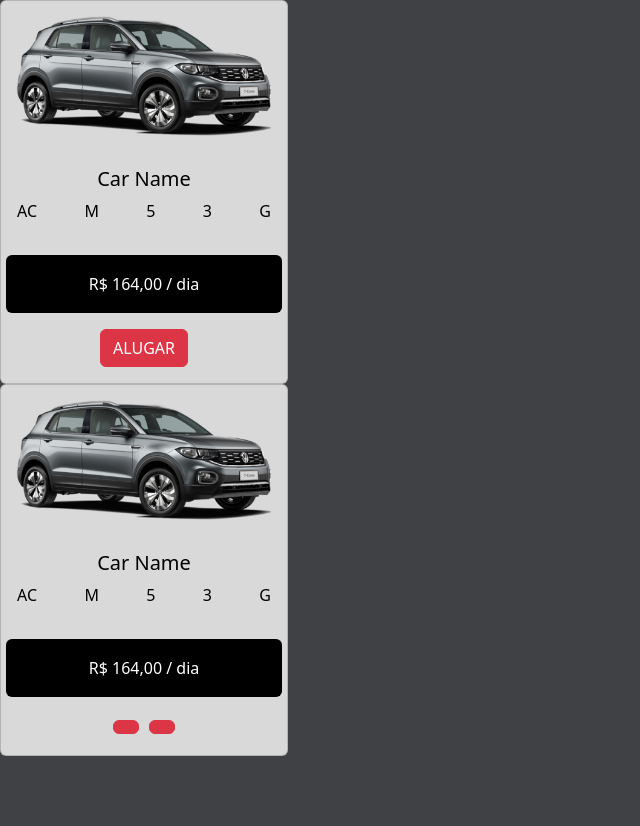
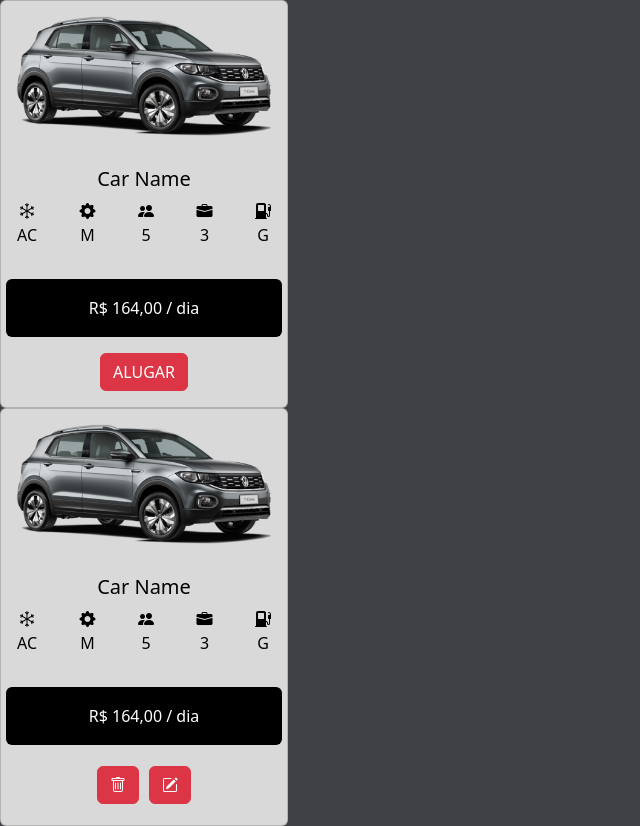
Before and after one commit to lucasacioly/CAR-RENTAL-SYSTEM, an Angular app in the folder Client/Car-Rental-System/: page / in a window 1280 px wide. Shown: the whole page, without its empty margins (0-640 px from the left). Before the commit the page ends 800 px from the top, so only its background shows below. Built offline with nearby package versions, Linux system fonts and the light colour scheme.

Commit message:
update car-list-card

```diff
--- a/Client/Car-Rental-System/package.json
+++ b/Client/Car-Rental-System/package.json
@@ -25,6 +25,7 @@
     "@fortawesome/free-solid-svg-icons": "^6.1.2",
     "@syncfusion/ej2-angular-calendars": "^20.2.45",
     "bootstrap": "^5.2.0",
+    "bootstrap-icons": "^1.9.1",
     "rxjs": "~7.5.0",
     "tslib": "^2.3.0",
     "zone.js": "~0.11.4"
--- a/Client/Car-Rental-System/src/styles.scss
+++ b/Client/Car-Rental-System/src/styles.scss
@@ -1,6 +1,7 @@
 /* You can add global styles to this file, and also import other style files */
 
 @import '~bootstrap/scss/bootstrap';
+@import '~bootstrap-icons/font/bootstrap-icons.css';
 
 *{
   margin: 0;
```
Also changed, not shown: Client/Car-Rental-System/src/assets/png-transparent-hyundai-car-chevrolet-prisma-sport-utility-vehicle-hyundai-compact-car-sedan-car.png (added), 1 other file (tests, documents, lock files or other folders).
